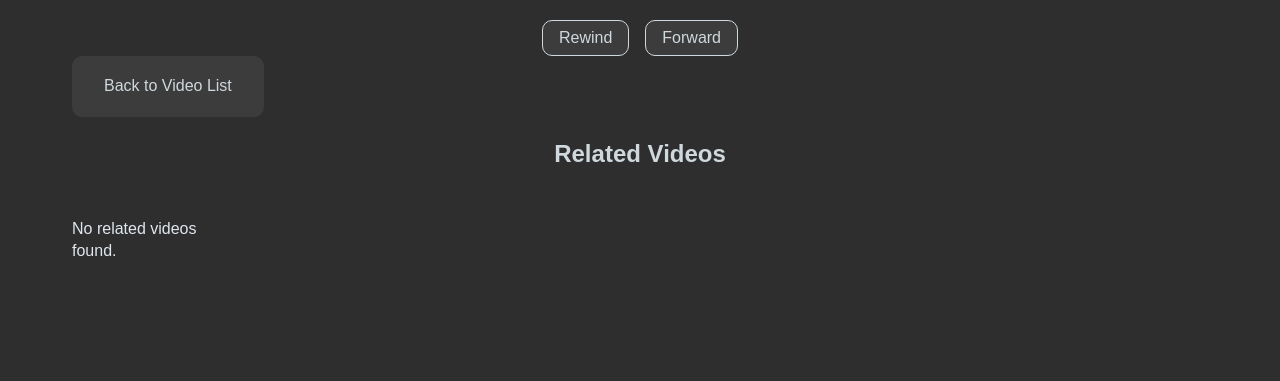
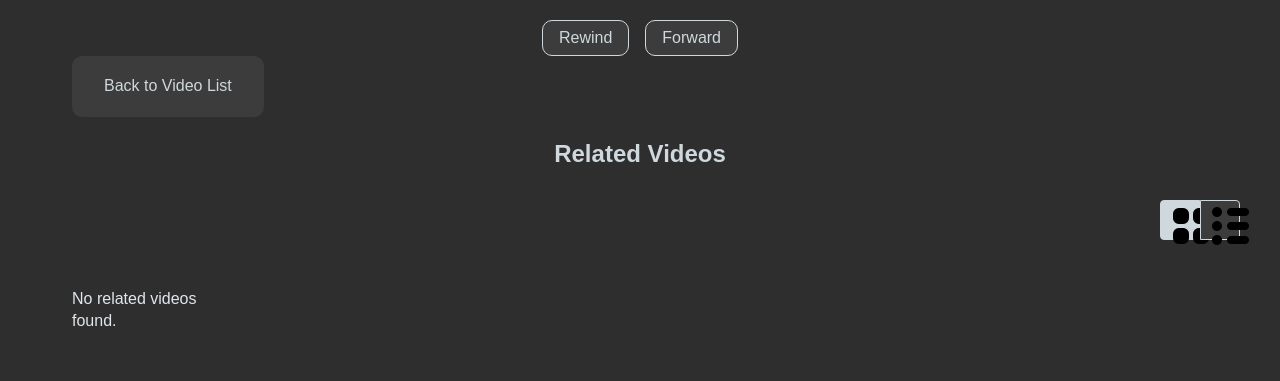
Before and after one commit to 1999AZZAR/video-browser, a Flask app: template templates/video.html in a window 1280 px wide. Shown: the part 774-1155 px from the top of the page. Before the commit the page ends 1030 px from the top, so only its background shows below. Run offline with Flask 3, Linux system fonts and the light colour scheme; the template is opened without the code that fills it: most values are stand-ins (such as "Sample title", 1, 10 or a date in 2020); data that the repository does not hold is empty; some web fonts are replaced.

Commit message:
Added toggle view functionality for related videos.

```diff
--- a/static/script.js
+++ b/static/script.js
@@ -203,7 +203,7 @@ function renderRelatedVideos(videos) {
     }
     videos.forEach(video => {
         const videoElement = document.createElement('div');
-        videoElement.className = 'grid-item';
+        videoElement.className = relatedCurrentView === 'grid' ? 'grid-item' : 'list-item';
         videoElement.innerHTML = `
             <img src="/static/image/video.png" alt="Video thumbnail">
             <span>${video.name}</span>
@@ -219,6 +219,21 @@ function renderRelatedVideos(videos) {
 // Make sure this part is included in your video.html or adjust accordingly
 document.addEventListener('DOMContentLoaded', function() {
     const videoPlayer = document.getElementById('video-player');
+    const relatedGridViewBtn = document.getElementById('related-grid-view-btn');
+    const relatedListViewBtn = document.getElementById('related-list-view-btn');
+    let relatedCurrentView = 'grid';
+
+    relatedGridViewBtn.addEventListener('click', () => setRelatedView('grid'));
+    relatedListViewBtn.addEventListener('click', () => setRelatedView('list'));
+
+    function setRelatedView(view) {
+        relatedCurrentView = view;
+        const relatedVideosContainer = document.getElementById('related-videos');
+        relatedVideosContainer.className = `${view}-view`;
+        relatedGridViewBtn.classList.toggle('active', view === 'grid');
+        relatedListViewBtn.classList.toggle('active', view === 'list');
+        fetchRelatedVideos(folderPath);
+    }
     if (videoPlayer) {
         const currentVideoPath = videoPlayer.querySelector('source').src;
         console.log('Current video path:', currentVideoPath);
--- a/templates/video.html
+++ b/templates/video.html
@@ -29,6 +29,10 @@
             </div>
             <div class="related-videos-container">
                 <h2>Related Videos</h2>
+                <div class="view-toggle">
+                    <button id="related-grid-view-btn" class="active"><img src="/static/image/grid.png" alt="Grid View"></button>
+                    <button id="related-list-view-btn"><img src="/static/image/list.png" alt="List View"></button>
+                </div>
                 <div id="related-videos" class="grid-view"></div>
             </div>
         </div>
```
